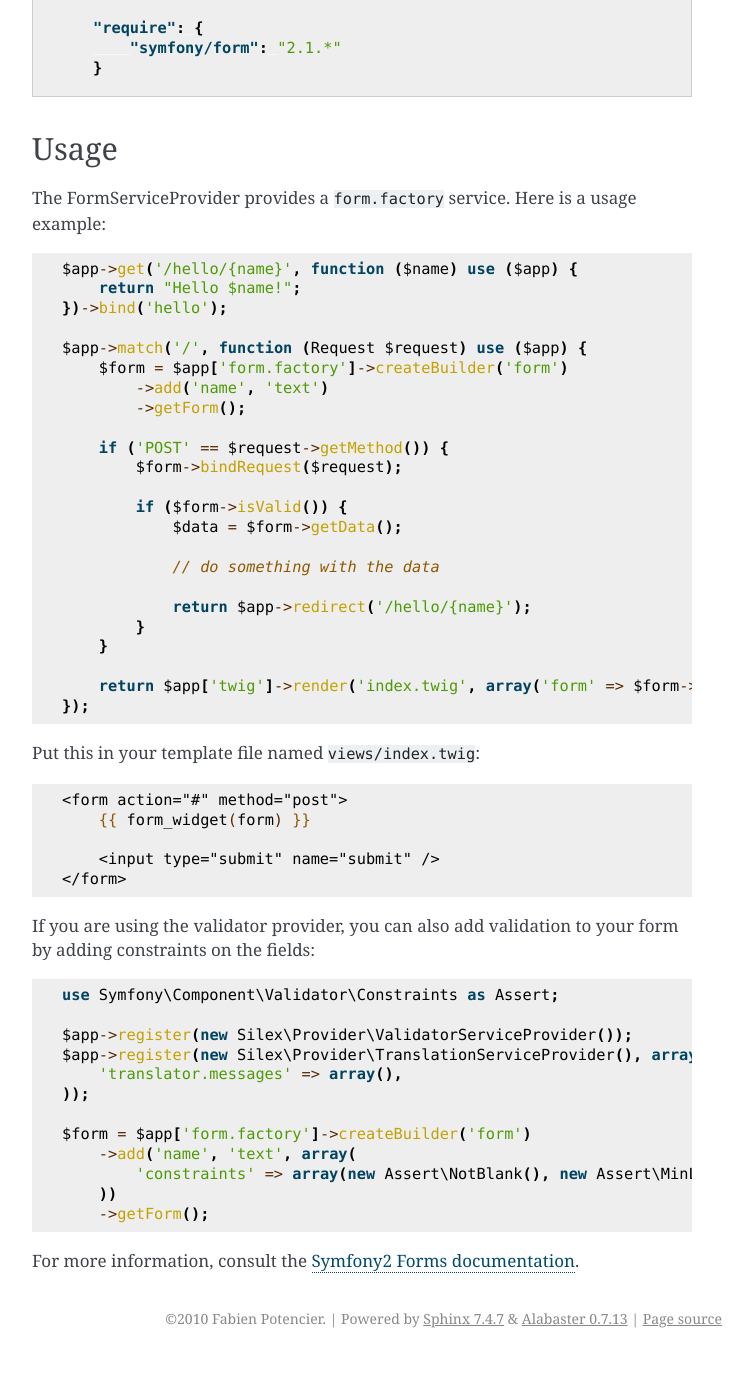
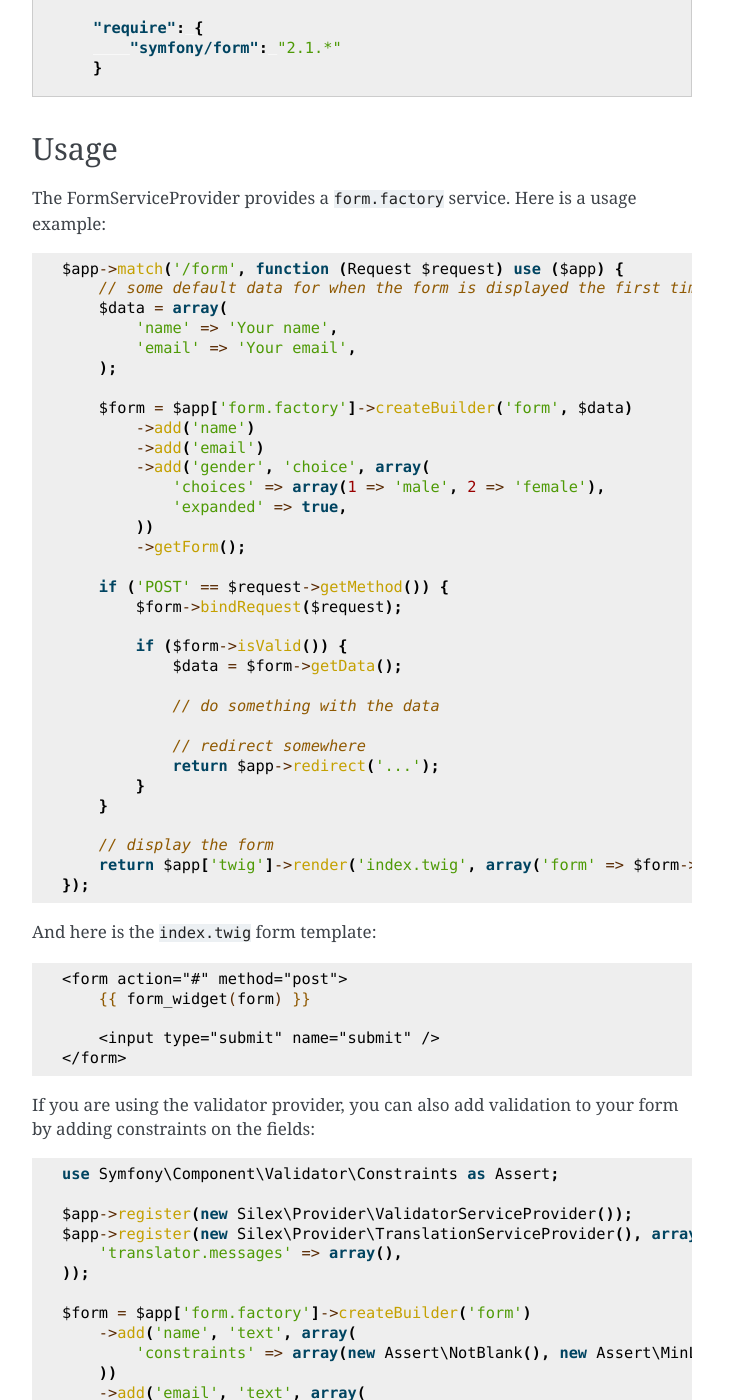
Before and after one commit to silexphp/Silex, a Sphinx documentation site: the page built from doc/providers/form.rst, in a window 1280 px wide and 1400 px high, scrolled down 798 px. Shown: the whole window, without its empty margins (388-1140 px from the left). Built offline with Sphinx 7.4.7, drawn with Linux system fonts in a browser that asks for light colours; before the commit the page ends 2156 px from its top, so only the background shows below that; some of the changed text lies outside the part shown.

Commit message:
enhanced documentation for forms

```diff
--- a/doc/providers/form.rst
+++ b/doc/providers/form.rst
@@ -52,13 +52,20 @@ Usage
 The FormServiceProvider provides a ``form.factory`` service. Here is a usage
 example::
 
-    $app->get('/hello/{name}', function ($name) use ($app) {
-        return "Hello $name!";
-    })->bind('hello');
+    $app->match('/form', function (Request $request) use ($app) {
+        // some default data for when the form is displayed the first time
+        $data = array(
+            'name' => 'Your name',
+            'email' => 'Your email',
+        );
 
-    $app->match('/', function (Request $request) use ($app) {
-        $form = $app['form.factory']->createBuilder('form')
-            ->add('name', 'text')
+        $form = $app['form.factory']->createBuilder('form', $data)
+            ->add('name')
+            ->add('email')
+            ->add('gender', 'choice', array(
+                'choices' => array(1 => 'male', 2 => 'female'),
+                'expanded' => true,
+            ))
             ->getForm();
 
         if ('POST' == $request->getMethod()) {
@@ -69,14 +76,16 @@ example::
 
                 // do something with the data
 
-                return $app->redirect('/hello/{name}');
+                // redirect somewhere
+                return $app->redirect('...');
             }
         }
 
+        // display the form
         return $app['twig']->render('index.twig', array('form' => $form->createView()));
     });
 
-Put this in your template file named ``views/index.twig``:
+And here is the ``index.twig`` form template:
 
 .. code-block:: jinja
 
@@ -100,6 +109,14 @@ form by adding constraints on the fields::
         ->add('name', 'text', array(
             'constraints' => array(new Assert\NotBlank(), new Assert\MinLength(5))
         ))
+        ->add('email', 'text', array(
+            'constraints' => new Assert\Email()
+        ))
+        ->add('gender', 'choice', array(
+            'choices' => array(1 => 'male', 2 => 'female'),
+            'expanded' => true,
+            'constraints' => new Assert\Choice(array(1, 2)),
+        ))
         ->getForm();
 
 For more information, consult the `Symfony2 Forms documentation
```
